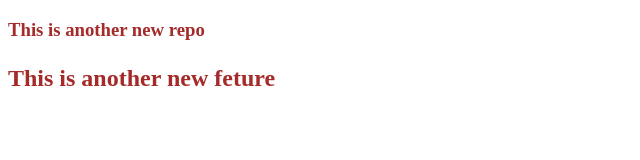
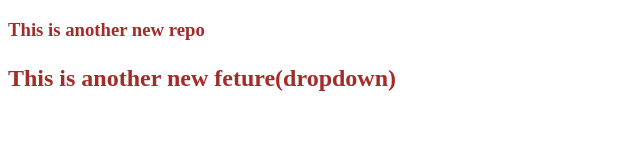
Before and after one commit to parthivsoni/localrepo, a plain HTML site: page index.html in a window 1280 px wide. Shown: the whole page, without its empty margins (0-640 px from the left). Drawn offline with Linux system fonts and the light colour scheme.

```diff
--- a/index.html
+++ b/index.html
@@ -8,7 +8,7 @@
 </head>
 <body>
     <h3><p>This is another new repo</p></h3>
-    <h2><p>This is another new feture</p></h2>
+    <h2><p>This is another new feture(dropdown)</p></h2>
 
 </body>
 </html>
```
